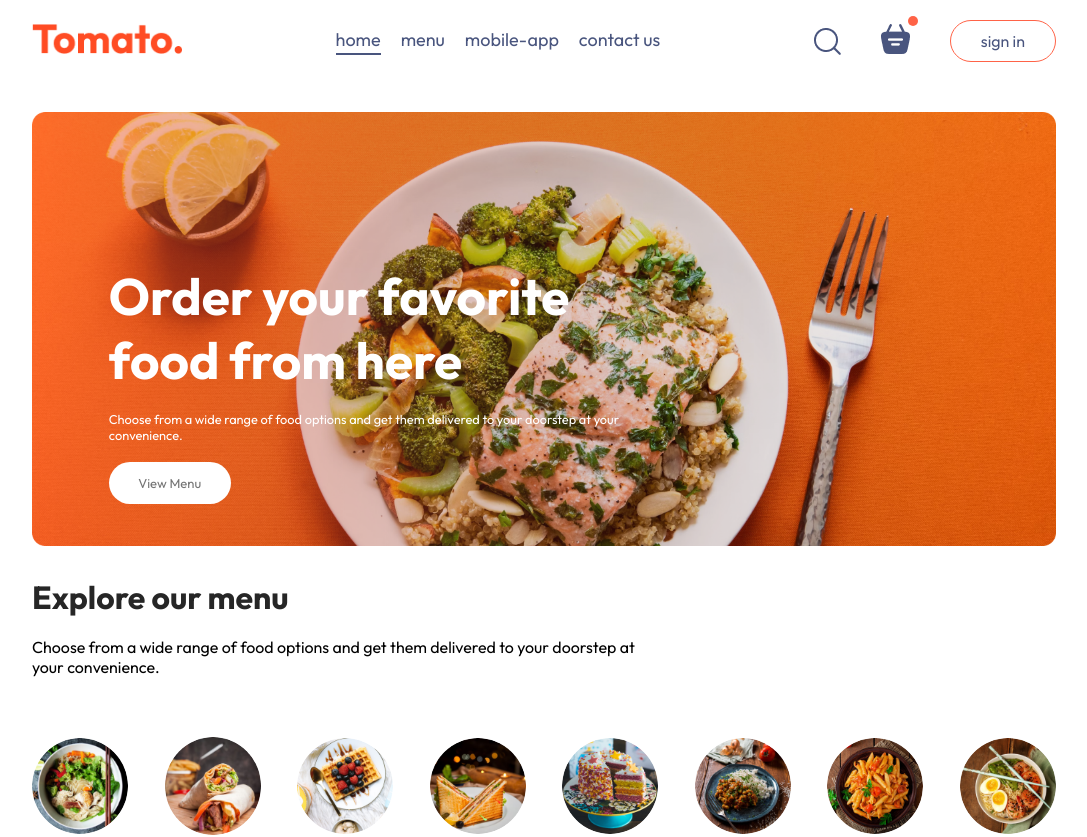
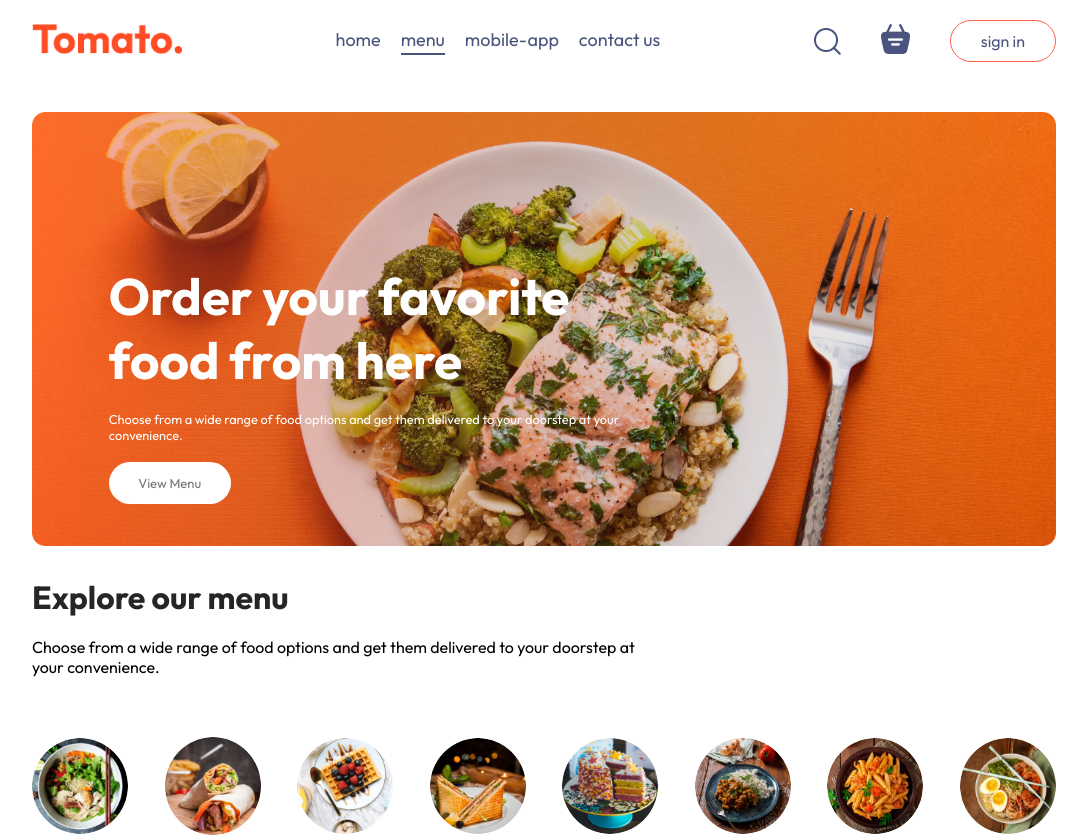
Before and after one commit to BanukaWeerapperuma/FoodDeliveryApp, a React (Vite) app in the folder frontend/: page / in a window 1280 px wide. Shown: the top 837 px of the page, without its empty margins (96-1183 px from the left). Built offline with nearby package versions, Linux system fonts and the light colour scheme.

Commit message:
Update Navbar.jsx
add cart item dot condition

```diff
--- a/frontend/src/Components/Navbar/Navbar.jsx
+++ b/frontend/src/Components/Navbar/Navbar.jsx
@@ -3,12 +3,18 @@
 import { assets } from '../../assets/frontend_assets/assets'
 import { useState } from 'react'
 import { Link } from 'react-router-dom'
+import { useContext } from 'react'
+import { StoreContext } from '../../context/StoreContext'
 
 
 
 const Navbar = ({setShowLogin}) => {
 
-  const [menu , setMenu] = useState("home")
+  const [menu , setMenu] = useState("menu");
+
+  const {getTotalCartAmount} = useContext(StoreContext);
+
+
   return (
     <div className='navbar'>
       <Link to="/"><img src={assets.logo} alt="" className="logo" /></Link>
@@ -24,7 +30,7 @@
         <div className="navbar-search-icon">
           <Link to ="/cart"><img src={assets.basket_icon} alt="basket-icon" /></Link>
 
-          <div className="dot"></div>
+          <div className={getTotalCartAmount()===0 ?" ": "dot"}></div>
         </div>
         <button onClick={()=>setShowLogin(true)}>sign in</button>
       </div>
```
